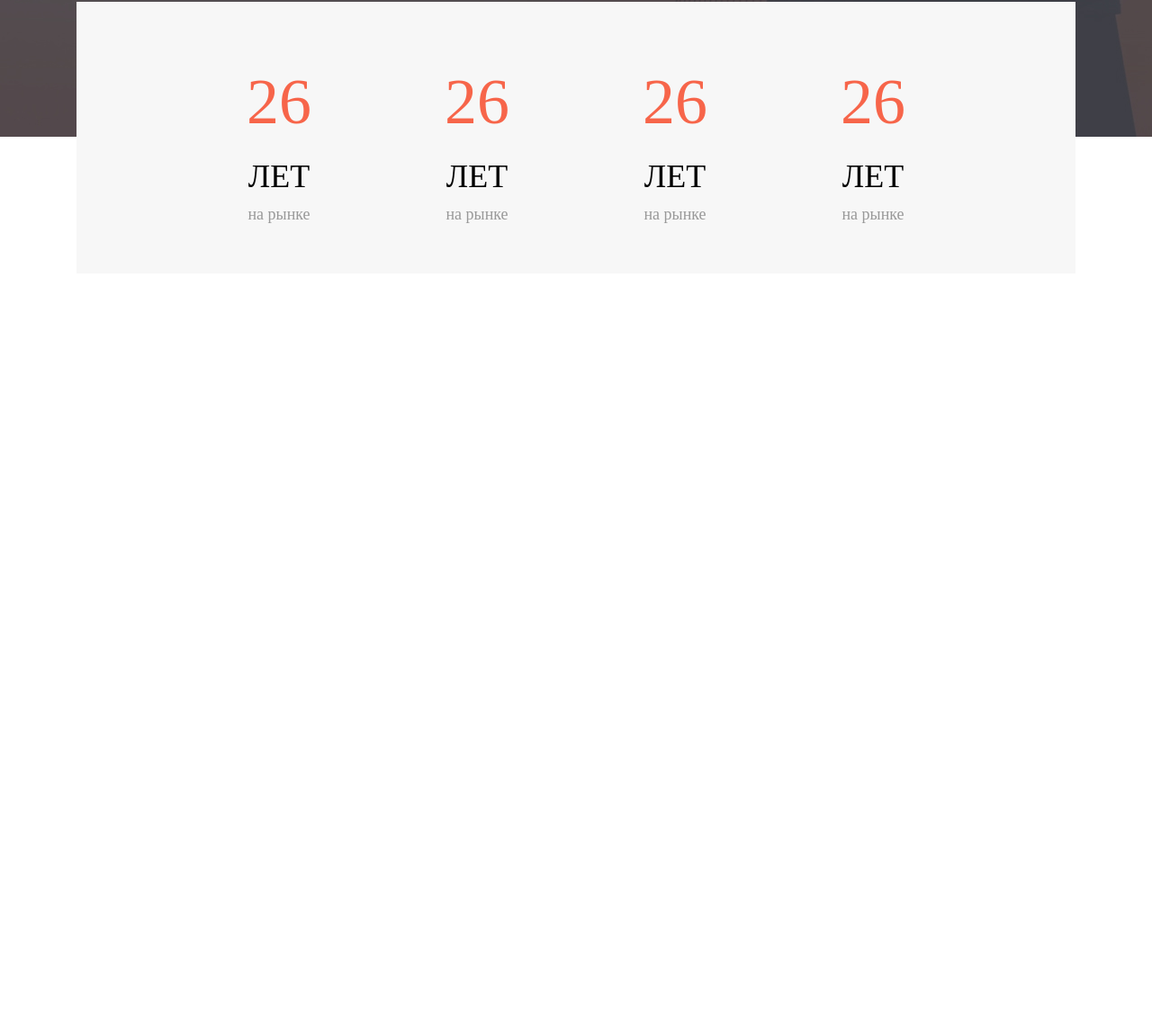
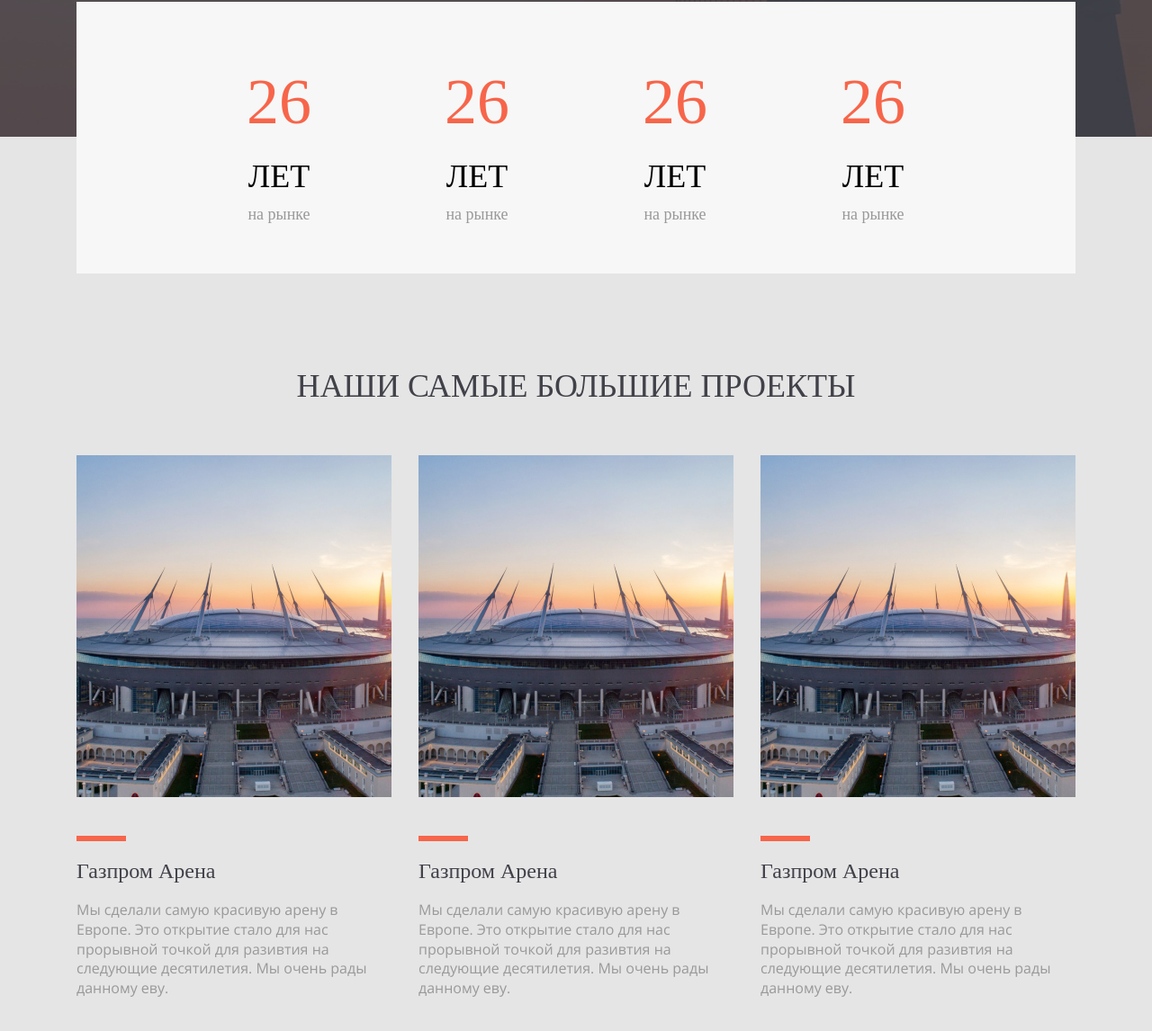
Before and after one commit to Screamo95/project-1, a plain HTML site: page index.html in a window 1280 px wide. Shown: the part 588-1734 px from the top of the page at 90% size. Before the commit the page ends 892 px from the top, so only its background shows below. Drawn offline with Linux system fonts and the light colour scheme; a web font is replaced by a local one.

Commit message:
Верстка project

```diff
--- a/css/style.css
+++ b/css/style.css
@@ -146,3 +146,47 @@
   font-size: 18px;
   color: var(--grey_color);
 }
+
+/* project */
+
+.project {
+  padding-top: 259px;
+  background-color: var(--bg_color);
+  padding-bottom: 125px;
+}
+.project__title {
+  color: var(--dark_color);
+  text-align: center;
+  margin-bottom: 59px;
+}
+.project__body {
+  display: flex;
+  justify-content: center;
+  flex-wrap: wrap;
+}
+.project__item {
+  max-width: 350px;
+  margin-right: 30px;
+}
+.project__item:last-child {
+  margin-right: 0;
+}
+.project__item-img {
+  max-width: 350px;
+  margin-bottom: 40px;
+}
+.project__item-line {
+  width: 55px;
+  height: 6px;
+  background-color: var(--accent_color);
+  margin-bottom: 21px;
+}
+.project__item-name {
+  color: var(--dark_color);
+  text-transform: capitalize;
+  margin-bottom: 21px;
+}
+.project__item-text {
+  color: #999999;
+  line-height: 136%;
+}
--- a/index.html
+++ b/index.html
@@ -58,5 +58,30 @@
       </div>
     </div>
   </section>
+  <section class="project">
+    <div class="container">
+      <h2 class="project__title h2">Наши самые большие проекты</h2>
+      <div class="project__body">
+        <div class="project__item">
+          <img src="img/project_item.jpg" alt="Стадион" class="project__item-img">
+          <div class="project__item-line"></div>
+          <h3 class="project__item-name h3">Газпром арена</h3>
+          <p class="project__item-text p">Мы сделали самую красивую арену в Европе. Это открытие стало для нас прорывной точкой для разивтия на следующие десятилетия. Мы очень рады данному еву.</p>
+        </div>
+        <div class="project__item">
+          <img src="img/project_item.jpg" alt="Стадион" class="project__item-img">
+          <div class="project__item-line"></div>
+          <h3 class="project__item-name h3">Газпром арена</h3>
+          <p class="project__item-text p">Мы сделали самую красивую арену в Европе. Это открытие стало для нас прорывной точкой для разивтия на следующие десятилетия. Мы очень рады данному еву.</p>
+        </div>
+        <div class="project__item">
+          <img src="img/project_item.jpg" alt="Стадион" class="project__item-img">
+          <div class="project__item-line"></div>
+          <h3 class="project__item-name h3">Газпром арена</h3>
+          <p class="project__item-text p">Мы сделали самую красивую арену в Европе. Это открытие стало для нас прорывной точкой для разивтия на следующие десятилетия. Мы очень рады данному еву.</p>
+        </div>
+      </div>
+    </div>
+  </section>
 </body>
 </html>
```
Also changed, not shown: img/project_item.jpg (added).
